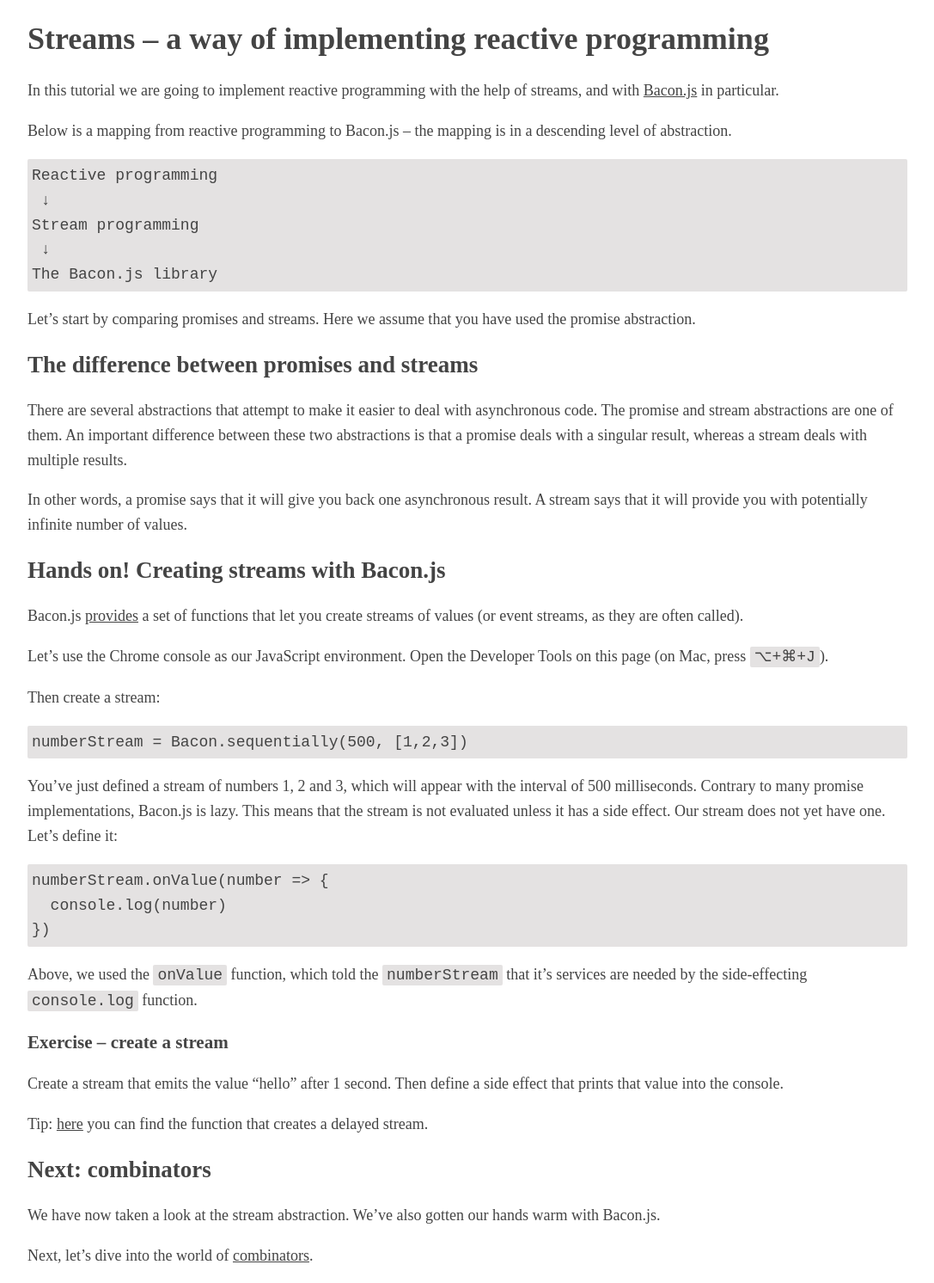
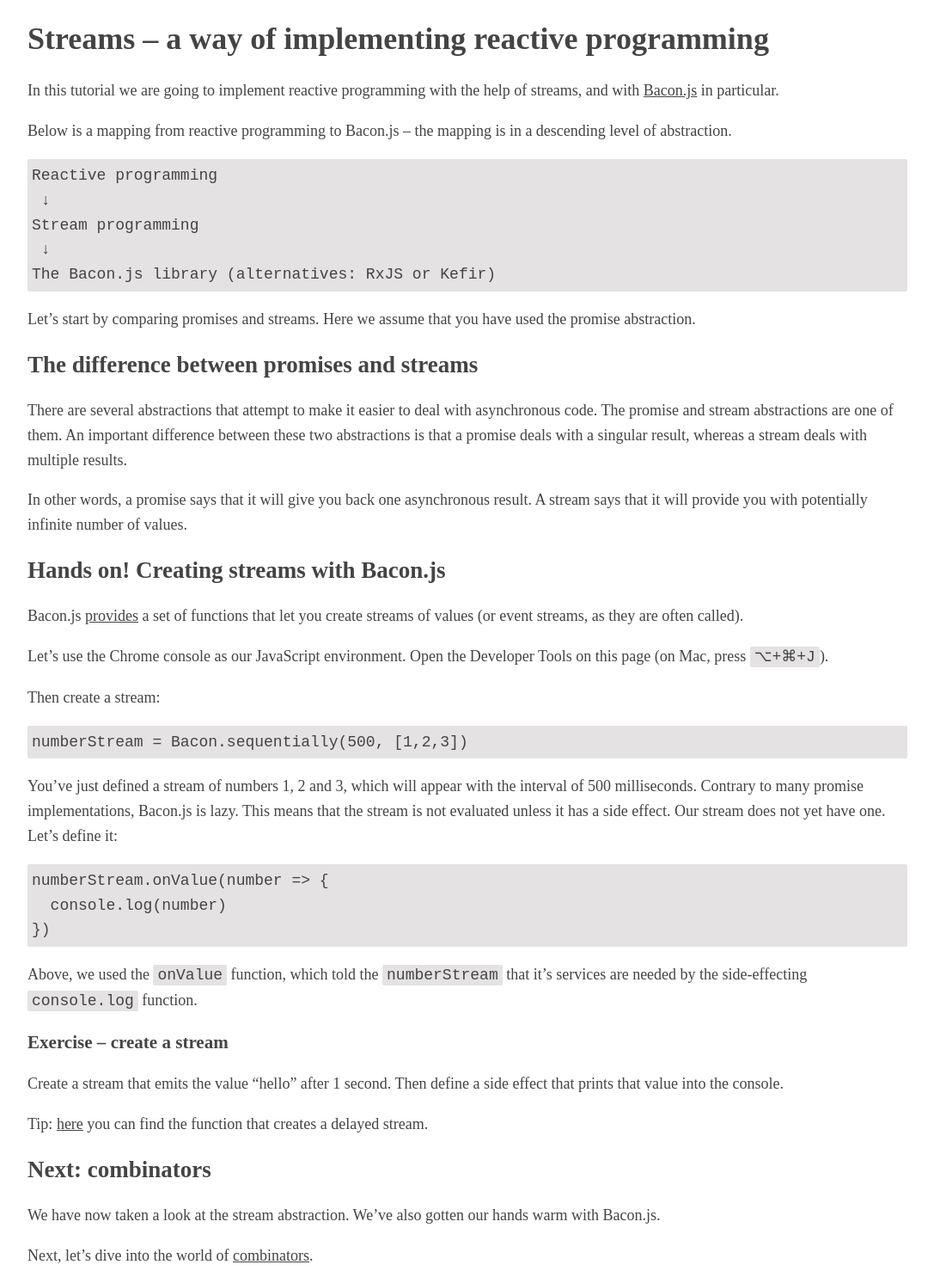
Before and after one commit to laurilehmijoki/learn-reactive-programming-with-bacon.js, a Jekyll site: the page built from streams.md, in a window 1280 px wide. Shown: the whole page at 86% size, without its empty margins (96-1183 px from the left). Built offline with Jekyll 4.4.1, drawn with Linux system fonts in a browser that asks for light colours.

Commit message:
Mention Kefir and RxJS

```diff
--- a/streams.md
+++ b/streams.md
@@ -14,7 +14,7 @@ descending level of abstraction.
      ↓
     Stream programming
      ↓
-    The Bacon.js library
+    The Bacon.js library (alternatives: RxJS or Kefir)
 
 Let's start by comparing promises and streams. Here we assume that you have used
 the promise abstraction.
```
